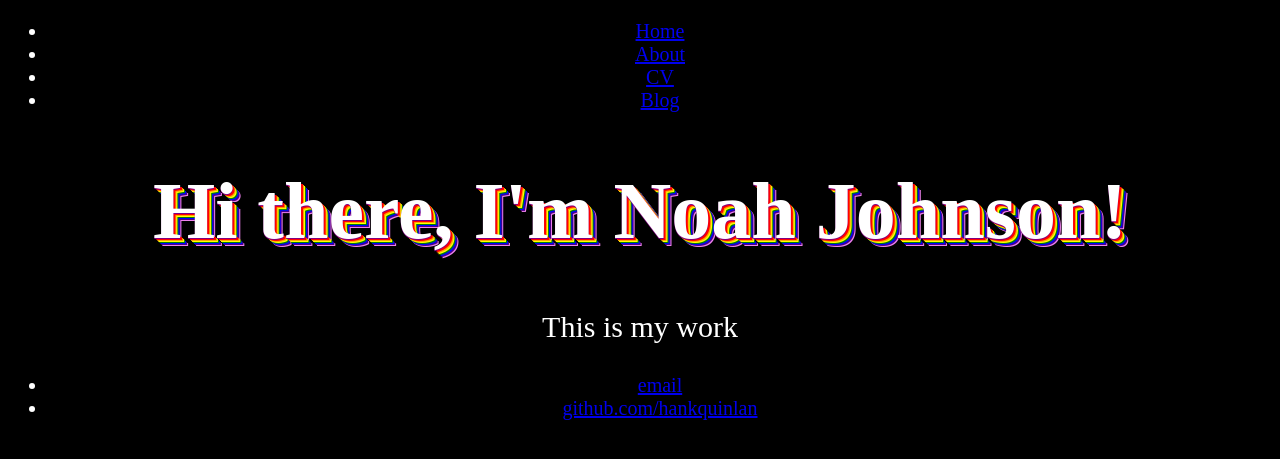
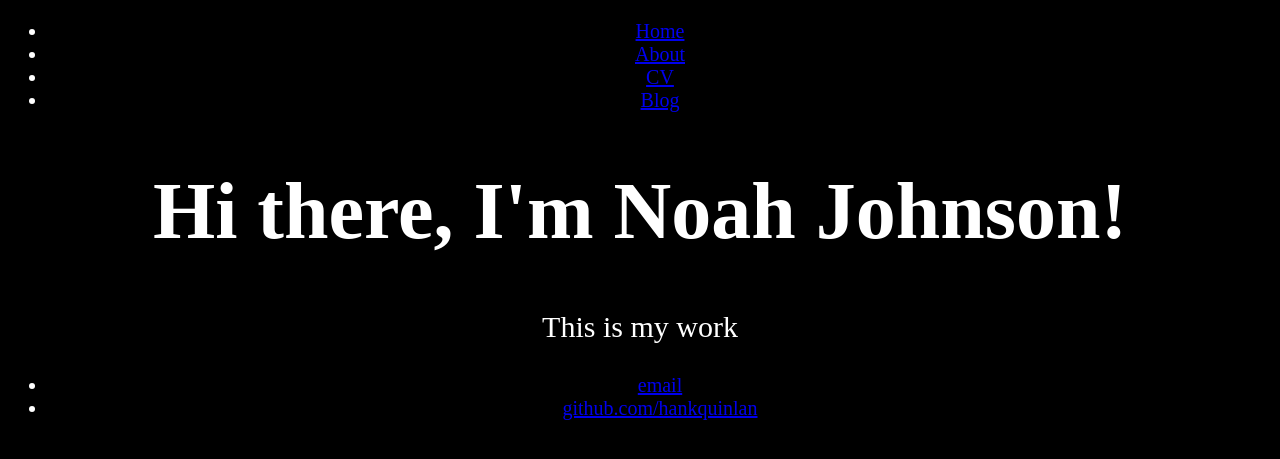
Before and after one commit to noahj5291/noahj5291.github.io, a Jekyll site: the page built from index.html, in a window 1280 px wide. Shown: the top 459 px of the page. Built offline with Jekyll 4.4.1, drawn with Linux system fonts in a browser that asks for light colours.

Commit message:
Update main.css

```diff
--- a/css/main.css
+++ b/css/main.css
@@ -25,21 +25,6 @@ body{
       text-align:center ;
       color:white;
       text-stroke: 1px purple ;
-      text-shadow: 0 1px 0 purple,
-        2px 2px 0 red,
-        3px 3px 0 orange,
-        4px 4px 0 yellow,
-        5px 5px 0 green,
-        6px 6px 0 blue,
-        7px 7px 0 indigo,
-        8px 8px 0 violet,
-        0 1px 10px rgba(0,0,0,.1),
-        0 2px 10px rgba(0,0,0,.1),
-        0 1px 10px rgba(0,0,0,.3),
-        0 3px 10px rgba(0,0,0,.2),
-        0 5px 10px rgba(0,0,0,.25),
-        0 10px 10px rgba(0, 0, 0, 0.2),
-        0 20px 10px rgba(0,0,0,.15) ;
 
     }
 
@@ -50,20 +35,7 @@ body{
      -webkit-text-stroke:1px white;
       font-size:35px;
       color:transparent;
-      text-shadow: 0 1px 0 purple,
-        0 2px 0 red,
-        0  3px 0 orange,
-        0  4px 0 yellow,
-        0  5px 0 green,
-        0  6px 0 blue,
-        0  7px 0 indigo,
-        0  8px 0 violet,
-        0 10px 10px rgba(0,0,0,.1),
-        0 0 10px rgba(0,0,0,.1),
-        0 1px 10px rgba(0,0,0,.3),
-        0 3px 10px rgba(0,0,0,.2),
-        0 5px 10px rgba(0,0,0,.25),
-        0 10px 10px rgba(0, 0, 0, 0.2),
-        0 20px 10px rgba(0,0,0,.15) ;
+
+
 
     }
```
